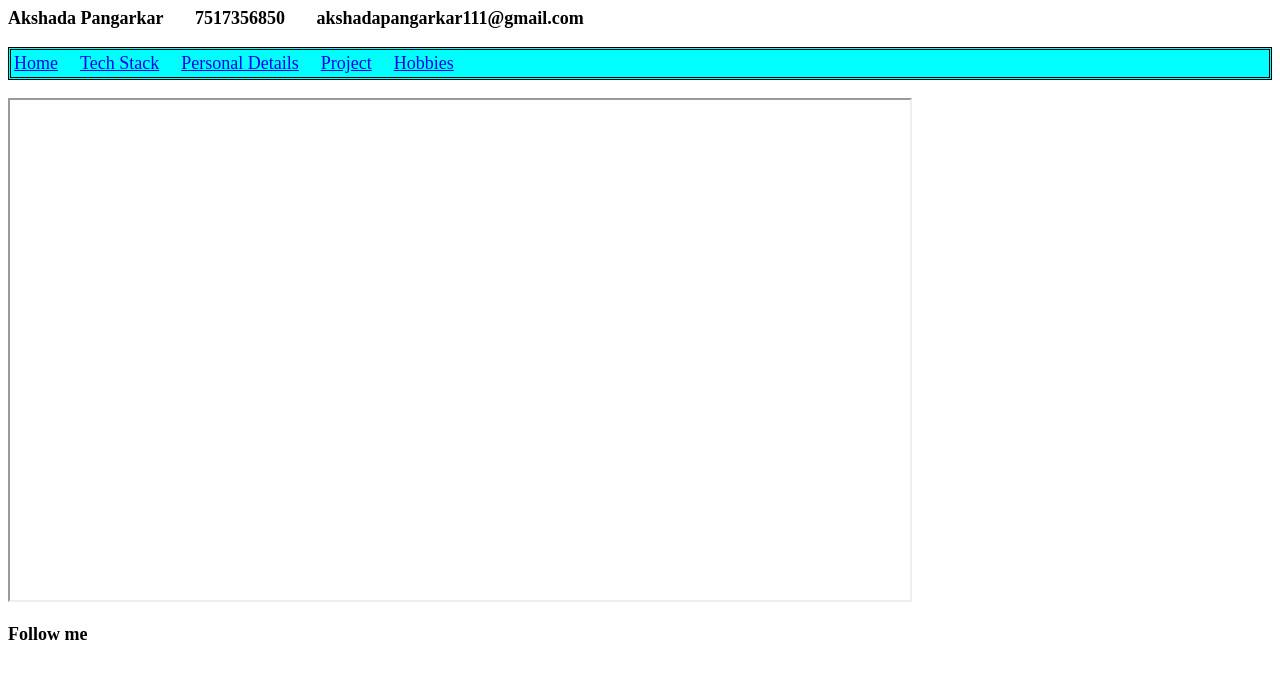
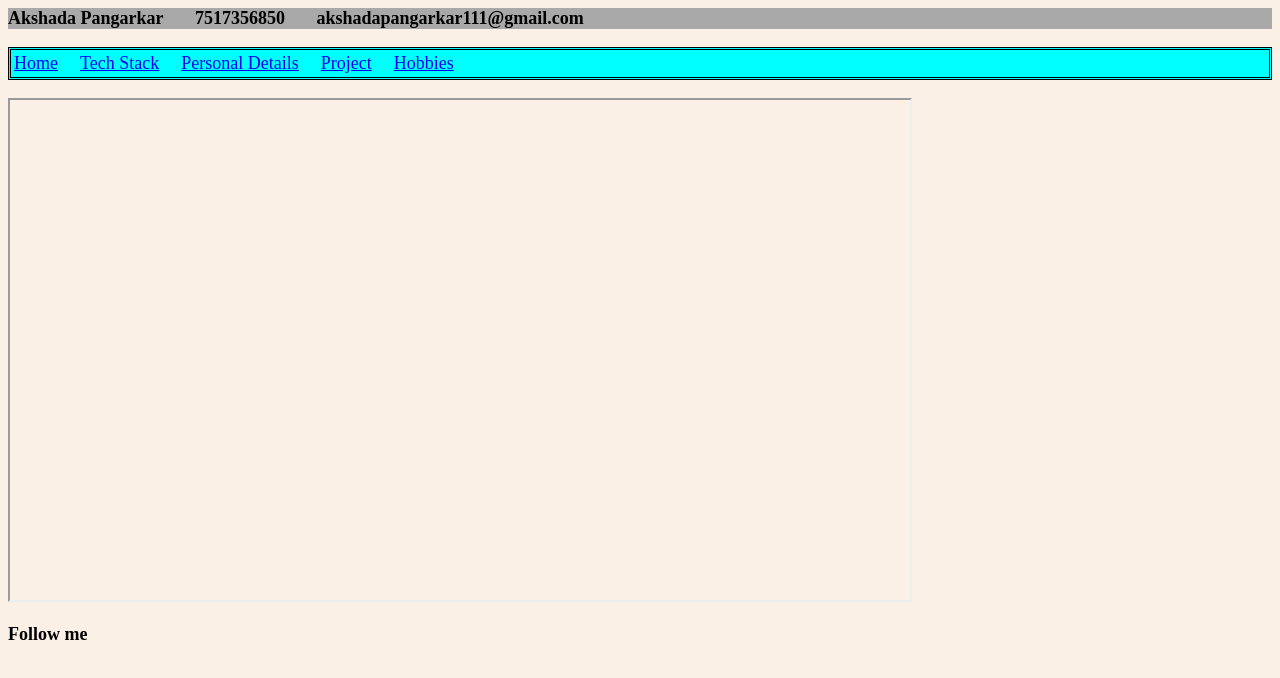
Before and after one commit to Akshada2599/my-profile, a plain HTML site: page index.html in a window 1280 px wide. Drawn offline with Linux system fonts and the light colour scheme.

Commit message:
adding background color
adding background color

```diff
--- a/index.html
+++ b/index.html
@@ -6,12 +6,14 @@
 
     <style>
         body{
-            background-color:white ;
+             background-color: linen;
         }
         header {
 
                 font-size: large;
                 font-style: normal;
+                background-color: darkgray;
+
 
         }
 
@@ -19,6 +21,7 @@
 
             font-size: large;
             font-style: normal;
+
         }
         nav{
 
```
Also changed, not shown: Home.html (+1 -1 lines).
